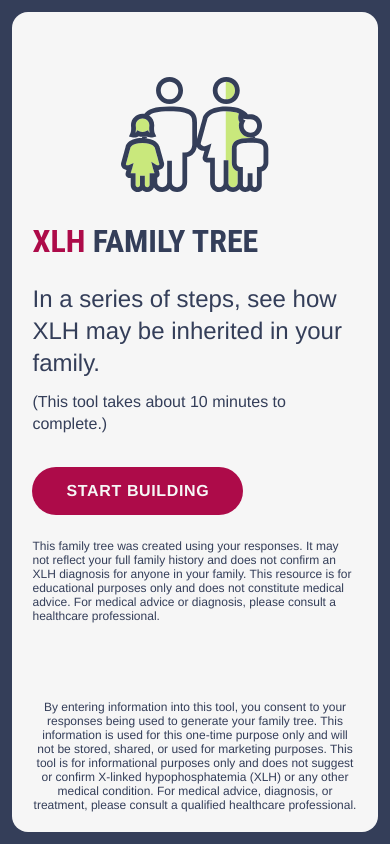
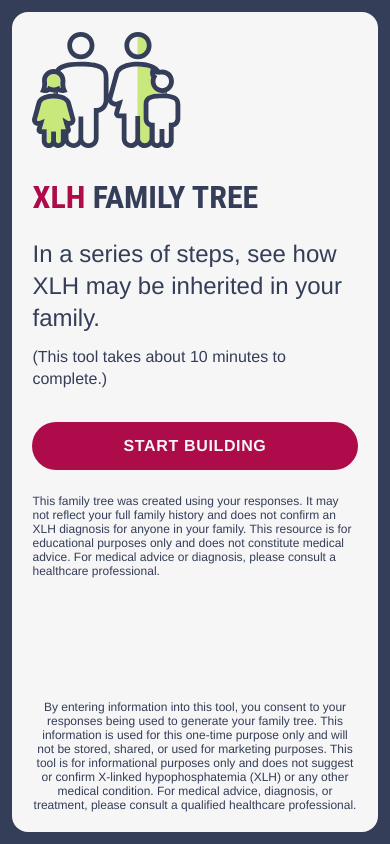
Before and after one commit to efthemiosprime/xlh-trace, a website built with Vite: page start-preview.html in a window 390 px wide. Built offline with nearby package versions, Linux system fonts and the light colour scheme.

Commit message:
fix(screen): left-align and top-anchor start screen mobile layout

```diff
--- a/src/screens/StartScreen.scss
+++ b/src/screens/StartScreen.scss
@@ -21,25 +21,28 @@
   border-radius: clamp(16px, 2.4vmin, 32px);
 }
 
-// main region fills the card and centers; consent sits beneath it
+// mobile: top-anchored, left-aligned single column.
+// desktop: two centered columns (correct as-is).
 .start__main {
   flex: 1 1 auto;
   display: flex;
   flex-direction: column;
-  align-items: center;
-  justify-content: center;
+  align-items: stretch;
+  justify-content: flex-start;
   gap: var(--space-component-md);
 
   @include bp.desktop {
     flex-direction: row;
+    align-items: center;
+    justify-content: center;
     gap: clamp(32px, 5vw, 96px);
   }
 }
 
 .start__visual {
   display: flex;
-  justify-content: center;
-  @include bp.desktop { flex: 1 1 0; min-width: 0; }
+  justify-content: flex-start;          // mobile: icon top-left
+  @include bp.desktop { flex: 1 1 0; min-width: 0; justify-content: center; }
 }
 
 .start__content {
@@ -78,7 +81,14 @@
 
 .start__lead { margin: var(--space-component-sm) 0 0; color: var(--color-text); }
 .start__note { margin: var(--space-micro-lg) 0 0; color: var(--color-text); }
-.start__cta { margin-top: var(--space-component-md); }
+
+// full-width on mobile, intrinsic width (left-aligned) on desktop
+.start__cta {
+  margin-top: var(--space-component-md);
+  width: 100%;
+  @include bp.desktop { width: auto; }
+}
+
 .start__disclaimer { margin: var(--space-component-sm) 0 0; color: var(--color-text); }
 
 .start__consent {
```
